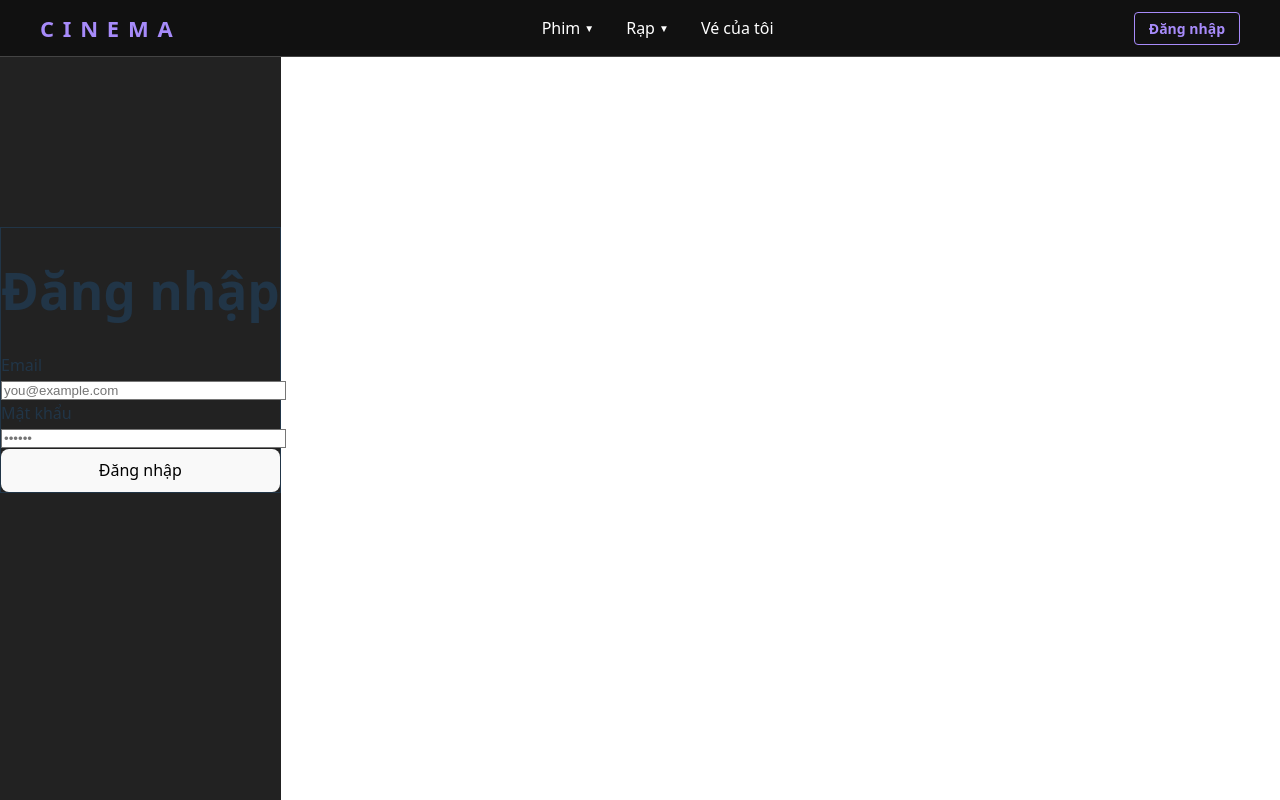
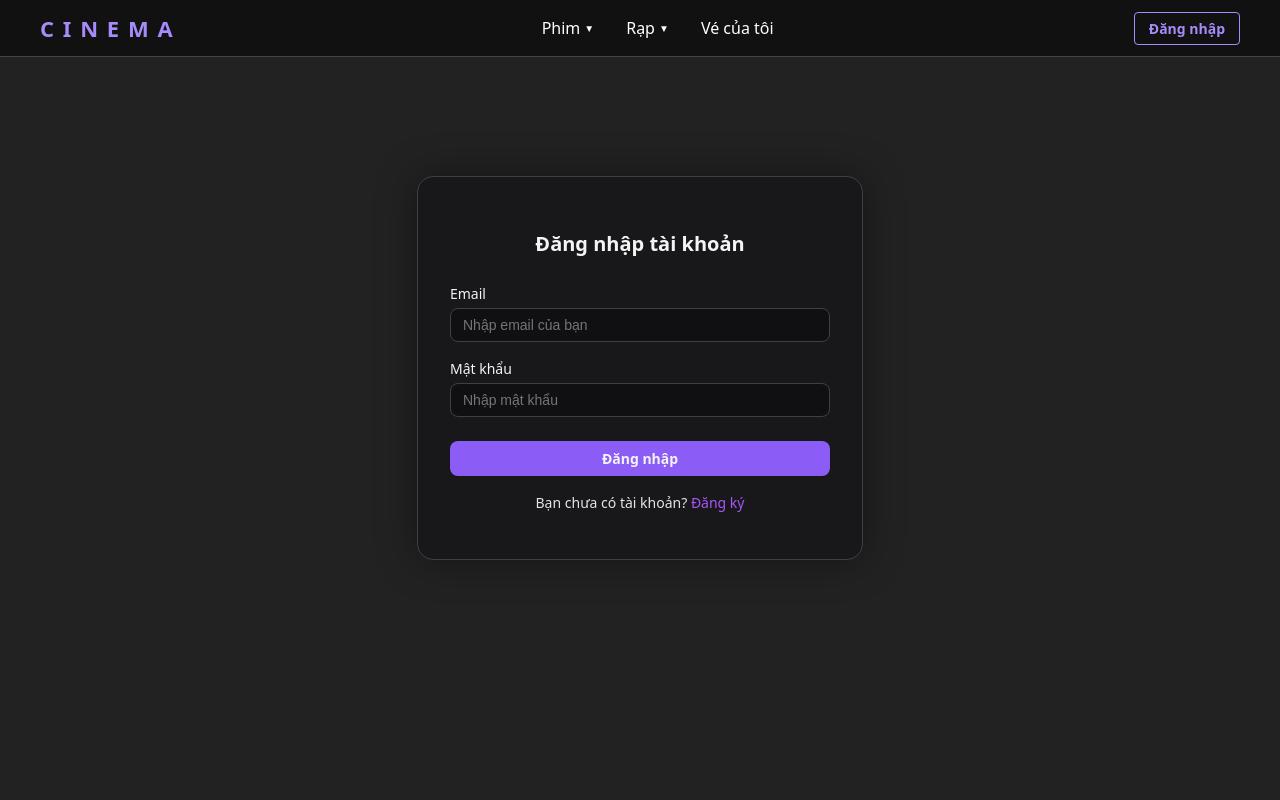
Before and after one commit to ttrangih/Cinema_web_FE, a React (Vite) app: page /login in a window 1280 px wide. Built offline with nearby package versions, Linux system fonts and the light colour scheme; no server answers; the HTML template or start-up script is replaced by a standard one.

Commit message:
adjust login and register

```diff
--- a/src/App.jsx
+++ b/src/App.jsx
@@ -3,6 +3,7 @@ import { Routes, Route } from "react-router-dom";
 import Navbar from "./components/Navbar";
 import Home from "./pages/Home";
 import Login from "./pages/Login";
+import Register from "./pages/Register";
 import MovieDetail from "./pages/MovieDetail";
 import Showtimes from "./pages/Showtimes";
 import Seats from "./pages/Seats";
@@ -19,6 +20,7 @@ export default function App() {
           <Route path="/movies/now" element={<Home />} />
           <Route path="/movies/soon" element={<Home />} />
           <Route path="/login" element={<Login />} />
+          <Route path="/register" element={<Register />} />
           <Route path="/cinemas" element={<Home />} />
           <Route path="/my-tickets" element={<Home />} />
           <Route path="/movie/:id" element={<MovieDetail />} />
--- a/src/index.css
+++ b/src/index.css
@@ -9,7 +9,7 @@
 
   color-scheme: light dark;
   color: rgba(255, 255, 255, 0.87);
-  background-color: #242424;
+  background-color: #2b3f64;
 
   font-synthesis: none;
   text-rendering: optimizeLegibility;
@@ -27,8 +27,6 @@ a:hover {
 
 body {
   margin: 0;
-  display: flex;
-  place-items: center;
   min-width: 320px;
   min-height: 100vh;
 }
--- /dev/null
+++ b/src/pages/Login.css
@@ -0,0 +1,110 @@
+/* Nền cho trang login: căn giữa form theo chiều dọc & ngang */
+.login-page {
+  min-height: calc(100vh - 64px); /* trừ chiều cao navbar nếu navbar cao 64px */
+  display: flex;
+  align-items: center;
+  justify-content: center;
+  padding: 0 16px;
+}
+
+/*login form*/
+.login-card {
+  width: 100%;
+  max-width: 380px;           /* ngang */
+  background-color: #18181b;
+  border: 1px solid #3f3f46;
+  border-radius: 16px;
+  padding: 32px;
+  box-shadow: 0 0 40px rgba(0, 0, 0, 0.4);
+  color: #f4f4f5;
+}
+
+/* Tiêu đề */
+.login-title {
+  font-size: 20px;
+  font-weight: 600;
+  text-align: center;
+  margin-bottom: 24px;
+}
+
+/* Khung báo lỗi */
+.login-error {
+  margin-bottom: 16px;
+  font-size: 14px;
+  color: #fecaca;
+  background-color: rgba(127, 29, 29, 0.3);
+  border: 1px solid rgba(248, 113, 113, 0.7);
+  border-radius: 8px;
+  padding: 8px 12px;
+}
+
+/* Form */
+.login-form {
+  display: flex;
+  flex-direction: column;
+  gap: 16px;
+}
+
+/* Group mỗi input */
+.form-group {
+  display: flex;
+  flex-direction: column;
+}
+
+/* Label */
+.form-label {
+  font-size: 14px;
+  margin-bottom: 4px;
+}
+
+/* Input */
+.form-input {
+  font-size: 14px;
+  padding: 8px 12px;
+  border-radius: 8px;
+  border: 1px solid #3f3f46;
+  background-color: #101013;
+  color: #f4f4f5;
+  outline: none;
+}
+
+.form-input:focus {
+  border-color: #8b5cf6; /* tím */
+}
+
+/* Nút login */
+.btn-login {
+  margin-top: 8px;
+  width: 100%;
+  padding: 8px 0;
+  font-size: 14px;
+  font-weight: 600;
+  border: none;
+  border-radius: 8px;
+  background-color: #8b5cf6;
+  color: #f4f4f5;
+  cursor: pointer;
+  transition: background-color 0.2s ease;
+}
+
+.btn-login:hover {
+  background-color: #7c3aed;
+}
+
+/* Footer dưới form */
+.login-footer {
+  margin-top: 16px;
+  text-align: center;
+  font-size: 14px;
+  color: #e4e4e7;
+}
+
+.link-register {
+  color: #a855f7;
+  font-weight: 500;
+  text-decoration: none;
+}
+
+.link-register:hover {
+  color: #c4b5fd;
+}
--- a/src/pages/Login.jsx
+++ b/src/pages/Login.jsx
@@ -1,105 +1,92 @@
 import { useState } from "react";
-import { useNavigate } from "react-router-dom";
+import { useNavigate, Link } from "react-router-dom";
 import { loginApi } from "../services/api";
-
+import "./Login.css";
 export default function Login() {
   const navigate = useNavigate();
   const [email, setEmail] = useState("");
   const [password, setPassword] = useState("");
-  const [loading, setLoading] = useState(false);
   const [error, setError] = useState("");
 
   const handleSubmit = async (e) => {
     e.preventDefault();
     setError("");
-    setLoading(true);
+
+    if (!email || !password) {
+      setError("Vui lòng nhập đầy đủ email và mật khẩu.");
+      return;
+    }
 
     try {
-      const res = await loginApi(email, password);
+      const data = await loginApi(email, password);
 
-      // Backend trả { token, user }
-      const { token, user } = res.data;
+      localStorage.setItem("token", data.token);
+      localStorage.setItem("user", JSON.stringify(data.user));
 
-      // Lưu vào localStorage để Navbar dùng
-      localStorage.setItem("token", token);
-      localStorage.setItem("user", JSON.stringify(user));
+      navigate("/");
+    } catch (err) {
+      console.error("Login error:", err);
+      const status = err?.response?.status;
 
-      setLoading(false);
-      navigate("/");// quay về trang chủ
-    } catch (err) {
-      console.error(err);
-      setLoading(false);
-      const status = err.response?.status;
-      console.error("Login error:", err);
-
-       // Mapping lỗi theo API
-      switch (status) {
-        case 400:
-          setError("Vui lòng nhập đầy đủ email và mật khẩu.");
-          break;
-        case 401:
-          setError("Email hoặc mật khẩu không đúng.");
-          break;
-        case 500:
-          setError("Lỗi server. Vui lòng thử lại sau.");
-          break;
-        default:
-          setError("Đăng nhập không thành công. Vui lòng thử lại.");
+      if (status === 400) {
+        setError("Thiếu email hoặc password. Vui lòng nhập đầy đủ.");
+      } else if (status === 401) {
+        setError("Sai email hoặc password. Vui lòng thử lại.");
+      } else if (status === 500) {
+        setError("Lỗi server. Vui lòng thử lại sau.");
+      } else {
+        setError("Có lỗi xảy ra. Vui lòng thử lại.");
       }
     }
   };
 
   return (
-    <div className="min-h-[calc(100vh-80px)] flex items-center justify-center px-4">
-      <div className="w-full max-w-md bg-neutral-900 border border-neutral-700 rounded-xl p-8 shadow-lg">
-        <h1 className="text-2xl font-bold mb-6 text-center">Đăng nhập</h1>
+    <div className="login-page">
+      <div className="login-card">
+        <h3 className="login-title">Đăng nhập tài khoản</h3>
 
-        {error && (
-          <div className="mb-4 text-sm text-red-400 bg-red-900/30 border border-red-500 rounded-md px-3 py-2">
-            {error}
-          </div>
-        )} {/*báo lỗi */}
+        {error && <div className="login-error">{error}</div>}
 
-        <form onSubmit={handleSubmit} className="space-y-4">
-          {/* Email */}
-          <div>
-            <label className="block mb-1 text-sm font-medium">
+        <form onSubmit={handleSubmit} className="login-form">
+          <div className="form-group">
+            <label className="form-label" htmlFor="email">
               Email
             </label>
             <input
+              id="email"
               type="email"
-              className="w-full rounded-md px-3 py-2 bg-neutral-800 border border-neutral-600 focus:outline-none focus:border-indigo-400"
+              className="form-input"
+              placeholder="Nhập email của bạn"
               value={email}
               onChange={(e) => setEmail(e.target.value)}
-              placeholder="you@example.com"
-              required
             />
           </div>
 
-          {/* Password */}
-          <div>
-            <label className="block mb-1 text-sm font-medium">
+          <div className="form-group">
+            <label className="form-label" htmlFor="password">
               Mật khẩu
             </label>
             <input
+              id="password"
               type="password"
-              className="w-full rounded-md px-3 py-2 bg-neutral-800 border border-neutral-600 focus:outline-none focus:border-indigo-400"
+              className="form-input"
+              placeholder="Nhập mật khẩu"
               value={password}
               onChange={(e) => setPassword(e.target.value)}
-              placeholder="••••••"
-              required
             />
           </div>
 
-          {/* Submit */}
-          <button
-            type="submit"
-            disabled={loading}
-            className="w-full mt-2 rounded-md bg-indigo-500 hover:bg-indigo-600 disabled:bg-neutral-600 disabled:cursor-not-allowed text-white font-semibold py-2 transition"
-          >
-            {loading ? "Đang đăng nhập..." : "Đăng nhập"}
+          <button type="submit" className="btn-login">
+            Đăng nhập
           </button>
         </form>
+
+        <p className="login-footer">
+          Bạn chưa có tài khoản?{" "}
+          <Link to="/register" className="link-register">
+            Đăng ký
+          </Link>
+        </p>
       </div>
     </div>
   );
--- /dev/null
+++ b/src/pages/Register.css
@@ -0,0 +1,110 @@
+
+.register-page {
+  min-height: calc(100vh - 64px); /* trừ chiều cao navbar nếu navbar ~64px */
+  display: flex;
+  align-items: center;
+  justify-content: center;
+  padding: 0 16px;
+}
+
+
+.register-card {
+  width: 100%;
+  max-width: 420px;
+  background-color: #18181b;
+  border: 1px solid #3f3f46;
+  border-radius: 16px;
+  padding: 32px;
+  box-shadow: 0 0 40px rgba(0, 0, 0, 0.4);
+  color: #f4f4f5;
+}
+
+
+.register-title {
+  font-size: 20px;
+  font-weight: 600;
+  text-align: center;
+  margin-bottom: 24px;
+}
+
+/*lỗi */
+.register-error {
+  margin-bottom: 16px;
+  font-size: 14px;
+  color: #fecaca;
+  background-color: rgba(127, 29, 29, 0.3);
+  border: 1px solid rgba(248, 113, 113, 0.7);
+  border-radius: 8px;
+  padding: 8px 12px;
+}
+
+/* Form */
+.register-form {
+  display: flex;
+  flex-direction: column;
+  gap: 16px;
+}
+
+/* Group mỗi input */
+.form-group {
+  display: flex;
+  flex-direction: column;
+}
+
+/* Label */
+.form-label {
+  font-size: 14px;
+  margin-bottom: 4px;
+}
+
+/* Input */
+.form-input {
+  font-size: 14px;
+  padding: 8px 12px;
+  border-radius: 8px;
+  border: 1px solid #3f3f46;
+  background-color: #101013;
+  color: #f4f4f5;
+  outline: none;
+}
+
+.form-input:focus {
+  border-color: #8b5cf6;
+}
+
+/* Nút đăng ký */
+.btn-register {
+  margin-top: 8px;
+  width: 100%;
+  padding: 8px 0;
+  font-size: 14px;
+  font-weight: 600;
+  border: none;
+  border-radius: 8px;
+  background-color: #8b5cf6;
+  color: #f4f4f5;
+  cursor: pointer;
+  transition: background-color 0.2s ease;
+}
+
+.btn-register:hover {
+  background-color: #7c3aed;
+}
+
+/* Footer dưới form */
+.register-footer {
+  margin-top: 16px;
+  text-align: center;
+  font-size: 14px;
+  color: #e4e4e7;
+}
+
+.link-login {
+  color: #a855f7;
+  font-weight: 500;
+  text-decoration: none;
+}
+
+.link-login:hover {
+  color: #c4b5fd;
+}
--- /dev/null
+++ b/src/pages/Register.jsx
@@ -0,0 +1,96 @@
+import { useState } from "react";
+import { Link, useNavigate } from "react-router-dom";
+import { registerApi } from "../services/api";
+import "./Register.css";
+
+export default function Register() {
+  const navigate = useNavigate();
+  const [fullName, setFullName] = useState("");
+  const [email, setEmail] = useState("");
+  const [password, setPassword] = useState("");
+  const [error, setError] = useState("");
+
+  const handleSubmit = async (e) => {
+    e.preventDefault();
+    setError("");
+
+    try {
+      await registerApi({ fullName, email, password });
+      alert("Đăng ký thành công!");
+      navigate("/login");
+    } catch (err) {
+      console.error("Register error:", err);
+
+      const status = err?.response?.status;
+
+      if (status === 400) {
+        setError("Thiếu thông tin bắt buộc. Vui lòng kiểm tra lại.");
+      } else if (status === 409) {
+        setError("Email đã tồn tại. Vui lòng dùng email khác.");
+      } else if (status === 500) {
+        setError("Lỗi server. Vui lòng thử lại sau.");
+      } else {
+        setError("Có lỗi xảy ra. Vui lòng thử lại.");
+      }
+    }
+  };
+
+  return (
+    <div className="register-page">
+      <div className="register-card">
+        <h2 className="register-title">Đăng ký tài khoản</h2>
+
+        {error && <div className="register-error">{error}</div>}
+
+        <form onSubmit={handleSubmit} className="register-form">
+          <div className="form-group">
+            <label className="form-label">Họ và tên</label>
+            <input
+              type="text"
+              className="form-input"
+              placeholder="Nhập họ tên"
+              value={fullName}
+              onChange={(e) => setFullName(e.target.value)}
+              required
+            />
+          </div>
+
+          <div className="form-group">
+            <label className="form-label">Email</label>
+            <input
+              type="email"
+              className="form-input"
+              placeholder="Nhập email"
+              value={email}
+              onChange={(e) => setEmail(e.target.value)}
+              required
+            />
+          </div>
+
+          <div className="form-group">
+            <label className="form-label">Mật khẩu</label>
+            <input
+              type="password"
+              className="form-input"
+              placeholder="Nhập mật khẩu"
+              value={password}
+              onChange={(e) => setPassword(e.target.value)}
+              required
+            />
+          </div>
+
+          <button type="submit" className="btn-register">
+            Đăng ký
+          </button>
+        </form>
+
+        <p className="register-footer">
+          Bạn đã có tài khoản?{" "}
+          <Link to="/login" className="link-login">
+            Đăng nhập
+          </Link>
+        </p>
+      </div>
+    </div>
+  );
+}
```
Also changed, not shown: src/components/Navbar.jsx (+7 -2 lines), src/services/api.js (+13 -3 lines).
